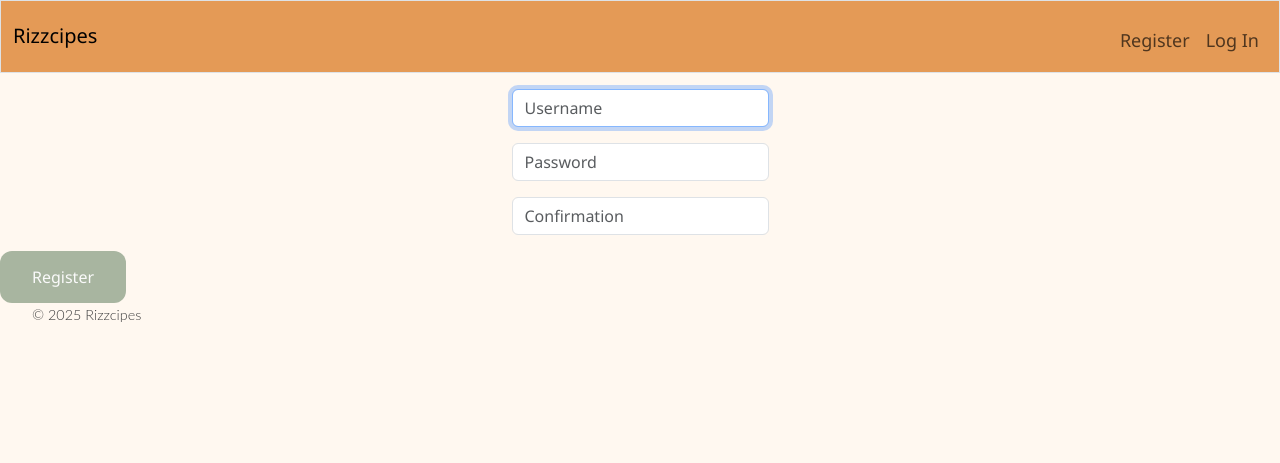
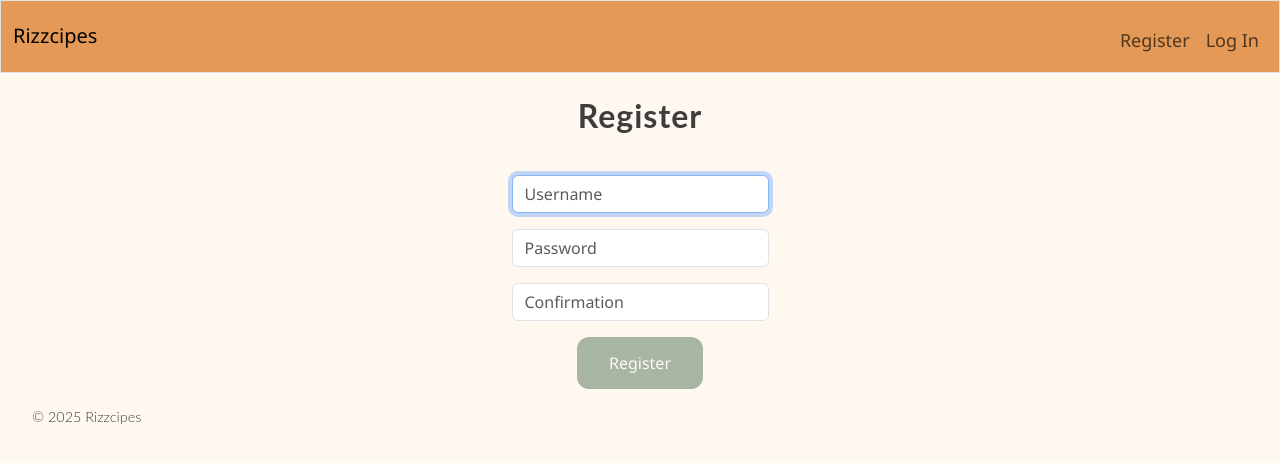
Before and after one commit to DraxinAm/cs50_final, a Flask app: page /register in a window 1280 px wide. Shown: the top 463 px of the page. Run offline with Flask 3, Linux system fonts and the light colour scheme; some libraries are stand-ins or nearby versions.

Commit message:
finished the coding part

```diff
--- a/templates/login.html
+++ b/templates/login.html
@@ -17,6 +17,8 @@
             <label for="password">Password:</label>
             <input type="password" id="password" class="form-control mx-auto w-auto input" autocomplete="off" placeholder="Password" name="password" required>
         </div>
-        <button type="submit" class="form-control mx-auto w-auto btn">Log In</button>
+        <div class="mb-3 text-center">
+            <button type="submit" class="form-control mx-auto w-auto btn">Log In</button>
+        </div>
     </form>
 {% endblock %}
--- a/templates/register.html
+++ b/templates/register.html
@@ -6,6 +6,7 @@
 
 {% block content %}
     <form action="/register" method="post">
+        <h2 class="header text-center p-4">Register</h2>
         <p></p>
         <div class="mb-3">
             <input autcomplete="off" autofocus class="form-control mx-auto w-auto" name="username" placeholder="Username" type="text">
@@ -16,6 +17,8 @@
         <div class="mb-3">
             <input autocomplete="off" class="form-control mx-auto w-auto" name="confirmation" placeholder="Confirmation" type="password">
         </div>
-        <button class="form-control mx-auto w-auto btn" type="submit">Register</button>
+        <div class="mb-3 text-center">
+            <button class="form-control mx-auto w-auto btn" type="submit">Register</button>
+        </div>
     </form>
 {% endblock %}
```
Also changed, not shown: readme.md.
